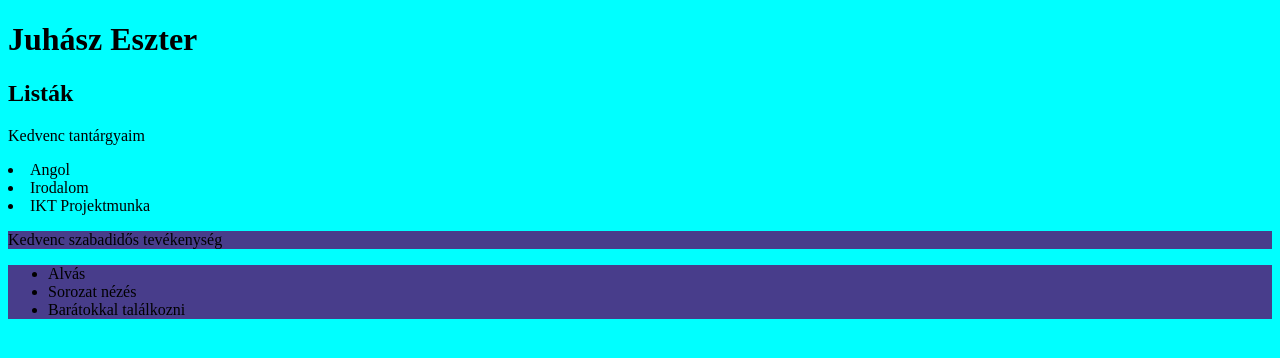
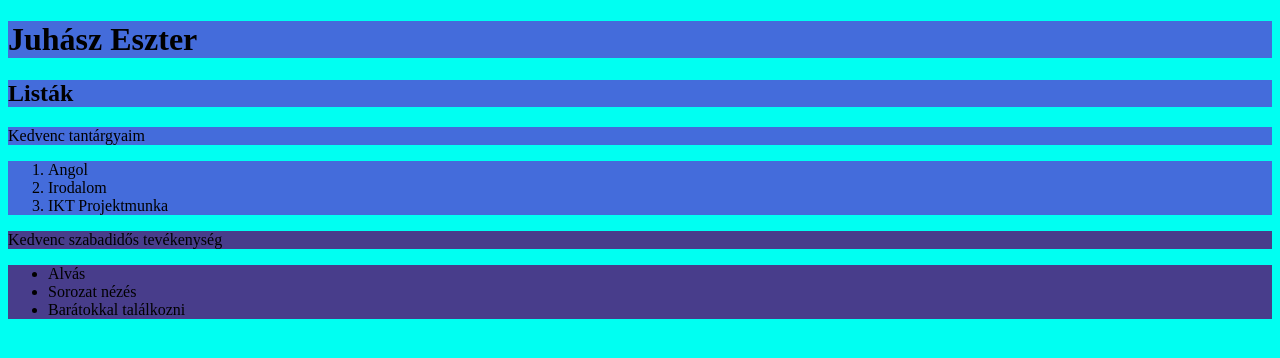
Before and after one commit to Eszter691/listaa, a plain HTML site: page index.html in a window 1280 px wide. Drawn offline with Linux system fonts and the light colour scheme.

Commit message:
Update index.html

```diff
--- a/index.html
+++ b/index.html
@@ -6,15 +6,15 @@
     <meta name="viewport" content="width=device-width, initial-scale=1.0">
     <title>Lista</title>
 </head>
-<body style="background-color: cyan;">
-<h1 style="background-color: cyan;">Juhász Eszter</h1>
-<h2 style="background-color: cyan;">Listák</h2>
-<p style="background-color: cyan;">Kedvenc tantárgyaim </p>
+<body style="background-color: rgb(0, 255, 242);">
+<h1 style="background-color:rgb(68, 108, 219);">Juhász Eszter</h1>
+<h2 style="background-color: rgb(68, 108, 219)">Listák</h2>
+<p style="background-color:rgb(68, 108, 219);">Kedvenc tantárgyaim </p>
+<ol style="background-color: rgb(68, 108, 219);">
  <li>Angol</li>
  <li>Irodalom</li>
  <li>IKT Projektmunka </li>
-</ul>
-
+</ol>
 <p style="background-color: darkslateblue;">Kedvenc szabadidős tevékenység</p>
 <ul style="background-color: darkslateblue;">
     <li>Alvás</li>
```
